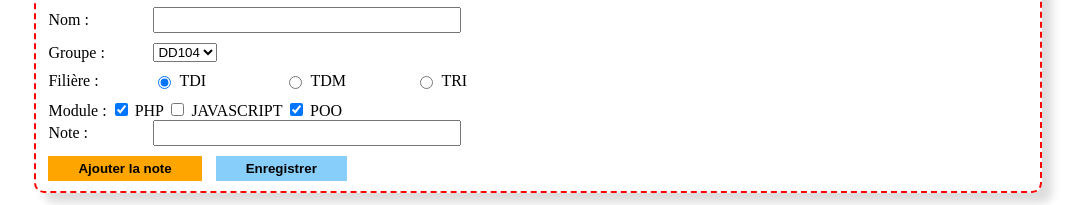
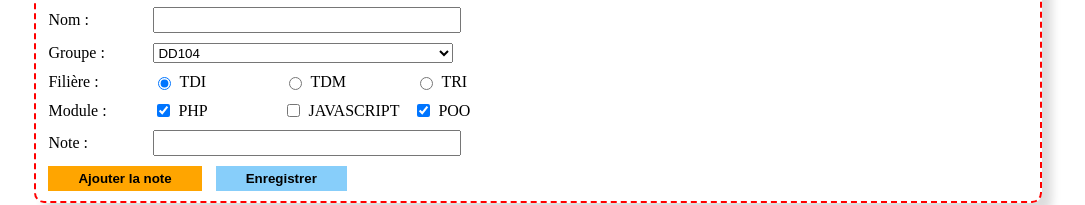
Before and after one commit to yusramohimi/GESTION-ETUDIANTS, a plain HTML site: page index.html in a window 1280 px wide. Shown: the part 137-342 px from the top of the page, without its empty margins (102-1187 px from the left). Drawn offline with Linux system fonts and the light colour scheme.

Commit message:
gestion des stagiaires

```diff
--- a/index.html
+++ b/index.html
@@ -39,7 +39,7 @@
                     <input type="radio" name="filiere" id="tdm" value="tdm"><label for="TDM">TDM</label>
                     <input type="radio" name="filiere" id="tri" value="tri"><label for="TRI">TRI</label>
                 </div>
-                <div class="form-control">
+                <div class="form-row">
                     <label for="module">Module :</label>
                     <input type="checkbox" name="matiere" value="PHP" id="PHP" checked/>
                     <label for="PHP">PHP</label>
--- a/style.css
+++ b/style.css
@@ -103,7 +103,7 @@ fieldset{
 background-color: blue;
 color: white;
 }
-#form input[type="text"]{
+#form input[type="text"] , #form select{
     height: 20px;
     width: 300px;
 }
```
